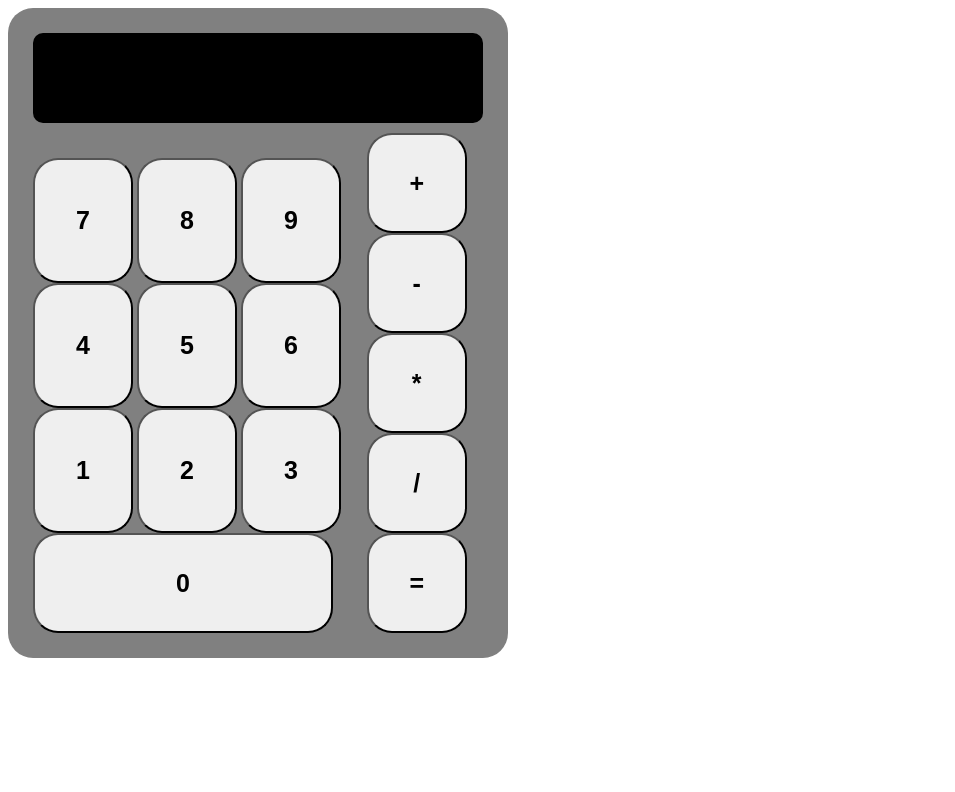
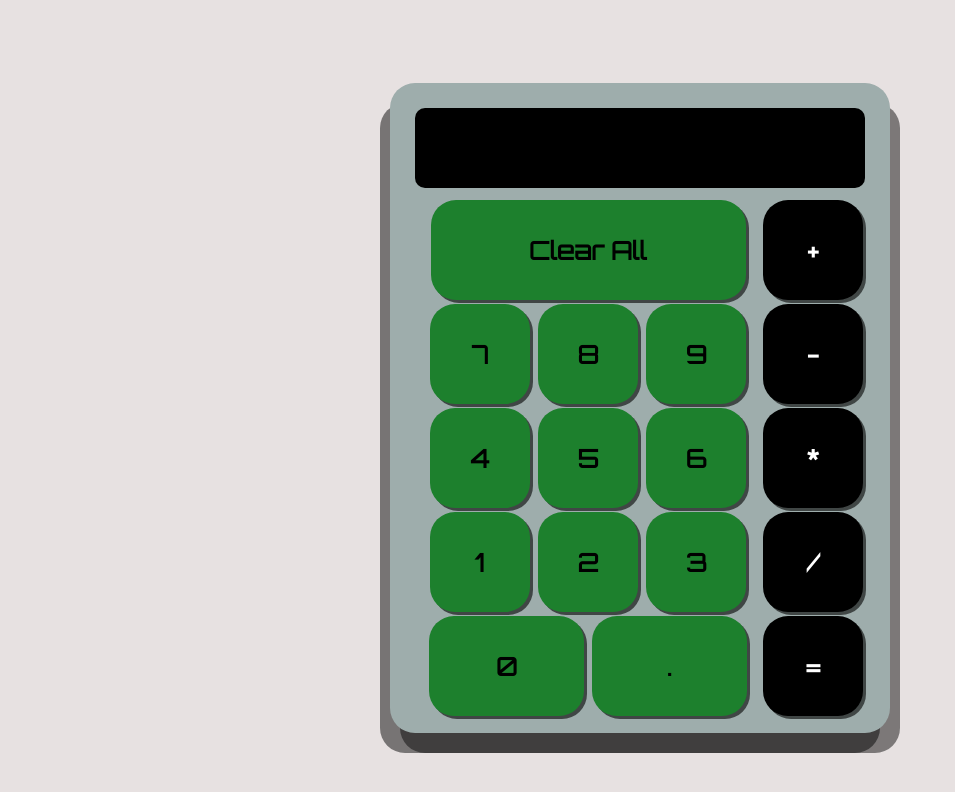
Before and after one commit to gigipink1/calculator, a plain HTML site: page index.html in a window 1280 px wide. Shown: the whole page, without its empty margins (0-955 px from the left). Drawn offline with Linux system fonts and the light colour scheme.

Commit message:
Add clear all button and add more styling to index

```diff
--- a/index.html
+++ b/index.html
@@ -5,11 +5,16 @@
         <title>Calculator</title>
         <script src = "script.js" defer></script>
         <link rel="stylesheet" href="style.css">
+        <link rel="preconnect" href="https://fonts.googleapis.com">
+        <link rel="preconnect" href="https://fonts.gstatic.com" crossorigin>
+        <link href="https://fonts.googleapis.com/css2?family=Orbitron&display=swap" rel="stylesheet">
     </head>
     <body>
         <div class="calculator">
             <div class="screen"></div>
             <div class="buttons">
+                <div class = 'nums-clear'>
+                    <button class="clear">Clear All</button>
                     <div class="numbers">
                         <button>7</button>
                         <button>8</button>
@@ -21,6 +26,8 @@
                         <button>2</button>
                         <button>3</button>
                         <button id="zero">0</button>
+                        <button id="decimal">.</button>
+                </div>
                 </div>
                 <div class ="operators">
                     <button>+</button>
--- a/style.css
+++ b/style.css
@@ -1,7 +1,15 @@
+body {
+    display:flex;
+    justify-content: center;
+    align-items: center;
+    height: 100vh;
+    background-color: #e7e1e1;
+}
+
 .calculator {
     height: 600px;
     width: 450px;
-    background-color: grey;
+    background-color: rgb(158, 173, 172);
     display:flex;
     flex-direction: column;
     align-items:center;
@@ -9,45 +17,74 @@
     gap: 10px;
     padding: 25px;
     border-radius: 25px;
+    box-shadow: 10px 20px rgba(0, 0, 0, 0.466), -10px 20px rgba(0, 0, 0, 0.486);
 
+}
+
+button {
+    border: 0;
+    margin: 2px;
+    box-shadow: 3px 3px rgba(0, 0, 0, 0.596);
+    background-color: #1d802d;
+    font-family: 'Orbitron', sans-serif;
+}
+
+.operators button {
+    background-color: rgb(0, 0, 0);
+    color: white;
 }
 
 .screen {
     width: 450px;
-    height: 100px;
+    min-height: 60px;
     background-color: black;
     border-radius: 10px;
     color: green;
     font-size: 56px;
     text-align: right;
     padding-top: 20px;
+    font-family: 'Orbitron', sans-serif;
 
 }
 
 .buttons {
     display:flex;
-    justify-content: space-between;
+    justify-content: space-around;
     align-items: flex-end;
+    font-family:
+
 
 }
 
-.numbers button, #zero, .operators button {
+button:active {
+    box-shadow: none;
+}
+
+.nums-clear {
+  text-align: center;
+}
+
+.numbers button, #zero, #decimal, .operators button, .clear {
     height:100px;
     width: 100px;
     border-radius: 25px;
     font-size: 25px;
     font-weight: 800;
 
+
+
 }
 
-.numbers button {
-    height: 125px;
+
+#zero, #decimal {
+    width: 155px;
 }
 
-#zero {
-    width: 300px;
+.operators, .numbers {
+    text-align: center;
+    flex: 1;
 }
 
-.operators {
-    text-align: center;
+.clear {
+    width: 315px;
 }
```
Lines whose indentation alone changed are shown as unchanged.
